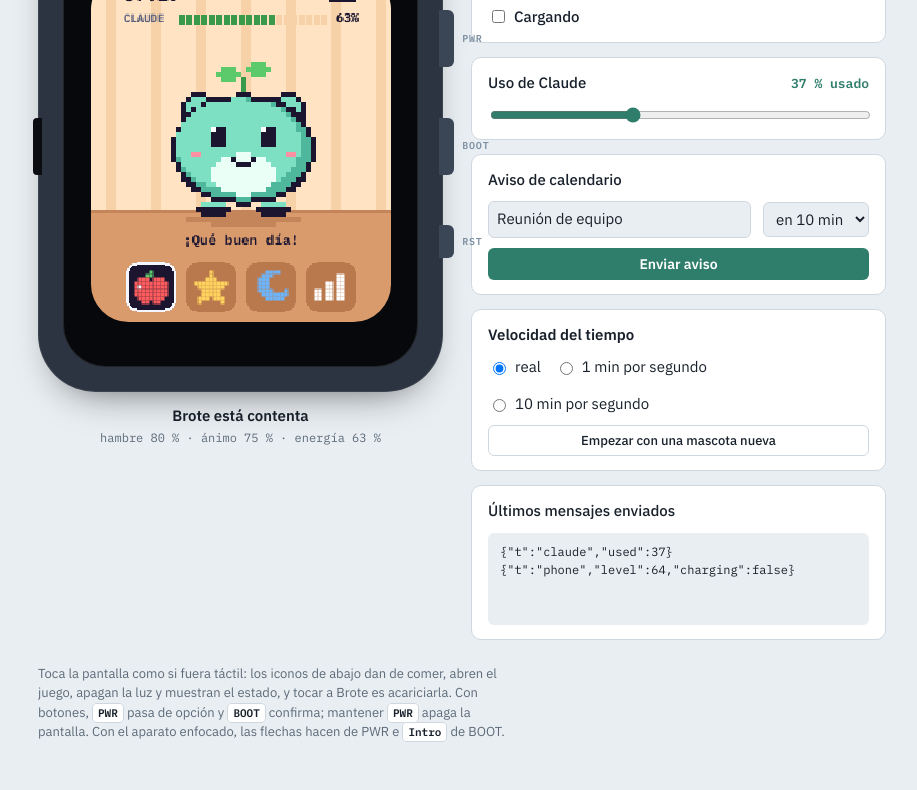
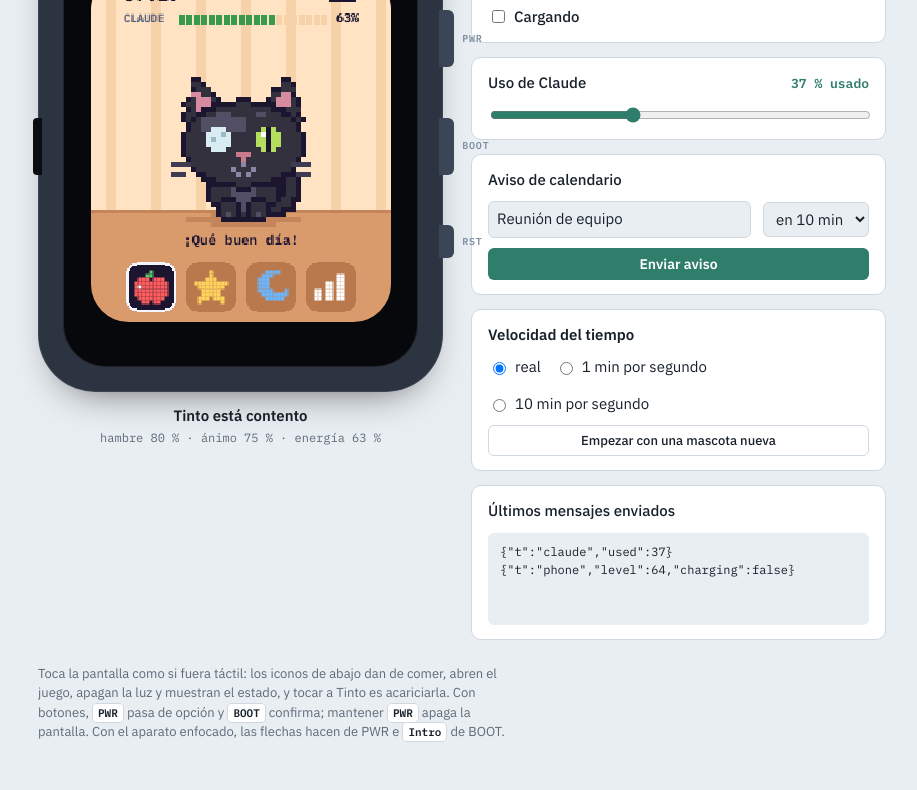
Before and after one commit to kagobio/tamagotchi, a plain HTML site: page simulador/simulador.html in a window 1280 px wide. Shown: the part 252-1042 px from the top of the page, without its empty margins (178-1095 px from the left). Drawn offline with Linux system fonts and the light colour scheme.

Commit message:
Make the pet Tinto, a black kitten
Redraws the pet from a photo: tall ears, a clouded left eye and a green
right eye. The status words are now masculine and the storage key changed.
Checked in headless Chromium in eight states.

Co-Authored-By: Claude Sonnet 5.5 <noreply@anthropic.com>
Claude-Session: https://claude.ai/code/session_012Cfa3ZTzZb3LsBA2LTJUaX

```diff
--- a/simulador/main.js
+++ b/simulador/main.js
@@ -2,7 +2,7 @@
 import * as Pet from "./pet.js";
 import { BAR, H, LANES, MENU, SLOTS, W, drawScreen } from "./draw.js";
 
-const KEY = "brote-v1";
+const KEY = "tinto-v1";
 const $ = (id) => document.getElementById(id);
 const canvas = $("screen");
 const ctx = canvas.getContext("2d");
--- a/simulador/simulador.html
+++ b/simulador/simulador.html
@@ -3,7 +3,7 @@
 <head>
 <meta charset="utf-8">
 <meta name="viewport" content="width=device-width, initial-scale=1">
-<title>Simulador de Brote</title>
+<title>Simulador de Tinto</title>
 <link rel="preconnect" href="https://fonts.googleapis.com">
 <link rel="stylesheet" href="https://fonts.googleapis.com/css2?family=IBM+Plex+Mono:wght@400;600;700&family=IBM+Plex+Sans:wght@400;500;600&family=Silkscreen&display=swap">
 <style>
@@ -79,7 +79,7 @@ kbd { font: 600 11px/1 var(--mono); padding: 2px 5px; border: 1px solid var(--li
 <body>
 <main>
   <header>
-    <h1>Simulador de Brote</h1>
+    <h1>Simulador de Tinto</h1>
     <p>La mascota tal como se verá en la placa ESP32-C6 con pantalla de 240 × 280. A la derecha están los datos que le mandará el programa del ordenador: cámbialos y mira cómo reacciona.</p>
   </header>
 
@@ -92,7 +92,7 @@ kbd { font: 600 11px/1 var(--mono); padding: 2px 5px; border: 1px solid var(--li
         <button class="side" id="boot" type="button" aria-label="Botón BOOT: confirmar"><span>BOOT</span></button>
         <button class="side" id="rst" type="button" aria-label="Botón RST: reiniciar la placa"><span>RST</span></button>
       </div>
-      <div class="readout"><strong id="state">Brote</strong><span id="needs"></span></div>
+      <div class="readout"><strong id="state">Tinto</strong><span id="needs"></span></div>
     </div>
 
     <section class="panel" aria-label="Datos del ordenador">
@@ -132,7 +132,7 @@ kbd { font: 600 11px/1 var(--mono); padding: 2px 5px; border: 1px solid var(--li
     </section>
   </div>
 
-  <p class="keys">Toca la pantalla como si fuera táctil: los iconos de abajo dan de comer, abren el juego, apagan la luz y muestran el estado, y tocar a Brote es acariciarla. Con botones, <kbd>PWR</kbd> pasa de opción y <kbd>BOOT</kbd> confirma; mantener <kbd>PWR</kbd> apaga la pantalla. Con el aparato enfocado, las flechas hacen de PWR e <kbd>Intro</kbd> de BOOT.</p>
+  <p class="keys">Toca la pantalla como si fuera táctil: los iconos de abajo dan de comer, abren el juego, apagan la luz y muestran el estado, y tocar a Tinto es acariciarla. Con botones, <kbd>PWR</kbd> pasa de opción y <kbd>BOOT</kbd> confirma; mantener <kbd>PWR</kbd> apaga la pantalla. Con el aparato enfocado, las flechas hacen de PWR e <kbd>Intro</kbd> de BOOT.</p>
 </main>
 <script>
 (() => {
@@ -141,7 +141,7 @@ const Pet = (() => {
 // La lógica de la mascota, sin nada de pantalla: estado, paso del tiempo, acciones y mensajes del ordenador.
 // Solo usa números y objetos sencillos para que pasarla al firmware de la placa sea mecánico.
 
-const NAME = "Brote";
+const NAME = "Tinto";
 
 // Cuánto tarda cada necesidad en vaciarse de 100 a 0, en segundos.
 const DRAIN = { fullness: 6 * 3600, mood: 8 * 3600 };
@@ -270,13 +270,13 @@ function dismiss(pet) {
 
 // Cómo se encuentra, de lo más urgente a lo menos.
 function feeling(pet) {
-  if (sleeping(pet)) return "dormida";
-  if (pet.fullness < LOW.fullness) return "hambrienta";
-  if (pet.phone && pet.phone.level <= LOW.phone && !pet.phone.charging) return "cansada";
-  if (energy(pet) <= LOW.energy) return "cansada";
+  if (sleeping(pet)) return "dormido";
+  if (pet.fullness < LOW.fullness) return "hambriento";
+  if (pet.phone && pet.phone.level <= LOW.phone && !pet.phone.charging) return "cansado";
+  if (energy(pet) <= LOW.energy) return "cansado";
   if (pet.mood < LOW.mood) return "triste";
-  if (pet.mood > 70 && pet.fullness > 50) return "contenta";
-  return "tranquila";
+  if (pet.mood > 70 && pet.fullness > 50) return "contento";
+  return "tranquilo";
 }
 
 // La frase corta que explica por qué está así.
@@ -289,7 +289,7 @@ function whisper(pet) {
   if (pet.mood < LOW.mood) return "¿Jugamos un rato?";
   const next = pet.events.find((event) => !event.rung);
   if (next) return `${next.title} en ${Math.max(1, Math.round((next.at - pet.now) / 60000))} min`;
-  return feeling(pet) === "contenta" ? "¡Qué buen día!" : "Aquí estoy";
+  return feeling(pet) === "contento" ? "¡Qué buen día!" : "Aquí estoy";
 }
 
 function age(pet) {
@@ -341,10 +341,16 @@ const LANES = [60, 120, 180];
 
 const C = {
   ink: "#1b1530",
-  body: "#7ee0c2",
-  shade: "#4fb89c",
-  belly: "#eafff6",
-  cheek: "#ff8fa3",
+  fur: "#34313f",
+  sheen: "#524e64",
+  rim: "#a19eba",
+  lid: "#8a86a3",
+  ear: "#d68ba0",
+  nose: "#c97b8c",
+  mouth: "#7a2e3f",
+  eyeG: "#b4de5e",
+  eyeW: "#d9ecf2",
+  eyeCloud: "#9cb9c7",
   white: "#ffffff",
   leaf: "#5cc96b",
   stem: "#3a9a4c",
@@ -420,79 +426,112 @@ function grid(ctx, ox, oy, unit) {
   return { rect, ellipse };
 }
 
-// La mascota: `x`, `ground` en píxeles de pantalla; `face` es cómo se encuentra.
+// Tinto: un gatito negro de orejas grandes, con el ojo izquierdo velado y el derecho verde, como en la foto.
+// `x`, `ground` en píxeles de pantalla; `face` es cómo se encuentra.
 function drawPet(ctx, { x, ground, unit = 4, t, face, anim = null, alarmed = false, night = false }) {
-  const g = grid(ctx, x, ground, unit);
-  const asleep = face === "dormida";
-  const bob = asleep ? Math.floor(t * 0.6) % 2 : Math.floor(t * 1.6) % 2;
-  const rx = 13 + bob;
-  const ry = 12 - bob;
-  const down = face === "triste" || face === "hambrienta" || face === "cansada";
+  const asleep = face === "dormido";
+  const down = face === "triste" || face === "hambriento" || face === "cansado";
   let lift = 0;
   let sway = 0;
   if (anim && anim.kind === "love") lift = Math.round(Math.abs(Math.sin(anim.t * 6)) * 3);
   else if (anim && anim.kind === "no") sway = Math.round(Math.sin(anim.t * 20));
-  else if (face === "contenta" && t % 3 < 0.5) lift = Math.round(Math.sin(((t % 3) / 0.5) * Math.PI) * 4);
+  else if (face === "contento" && t % 3 < 0.5) lift = Math.round(Math.sin(((t % 3) / 0.5) * Math.PI) * 4);
+
+  const floor = grid(ctx, x, ground, unit);
+  const g = grid(ctx, x, ground - lift * unit, unit);
+  // Negro sobre fondo oscuro no se ve: de noche el contorno es una luz clara.
+  const line = night ? C.rim : C.ink;
   const cx = sway;
-  const by = -3 - ry - lift;
-  const top = by - ry;
+  const bob = asleep ? Math.floor(t * 0.6) % 2 : Math.floor(t * 1.6) % 2;
+  const hy = -16 + bob + (asleep ? 2 : 0);
 
-  g.ellipse(0, 0, 11 - Math.min(3, lift), 1, night ? C.nightLine : C.floorLine);
+  floor.ellipse(0, 0, 11 - Math.min(3, lift), 1, night ? C.nightLine : C.floorLine);
+
+  const wag = asleep ? 0 : Math.round(Math.sin(t * 2.2) * 1.4);
+  const tail = [[6, -3], [8, -4], [9, -6], [9, -8], [9 + wag, -10]];
+  for (const [tx, ty] of tail) g.rect(cx + tx - 1, ty - 1, 4, 4, line);
+  for (const [tx, ty] of tail) g.rect(cx + tx, ty, 2, 2, C.fur);
+
+  g.ellipse(cx, -6, 7, 6, line);
+  g.ellipse(cx, -6, 6, 5, C.fur);
+  g.ellipse(cx, -5, 2, 3, C.sheen);
   for (const side of [-1, 1]) {
-    g.ellipse(cx + side * 6, -2 - lift, 3, 1, C.ink);
-    g.rect(cx + side * 6 - 2, -3 - lift, 5, 1, C.body);
+    g.ellipse(cx + side * 3, -2, 2, 2, line);
+    g.ellipse(cx + side * 3, -2, 1, 1, C.fur);
+    g.rect(cx + side * 3, -1, 1, 1, C.sheen);
   }
+
+  const lean = alarmed ? 0 : down || asleep ? 4 : 2;
+  const height = alarmed ? 9 : down || asleep ? 6 : 8;
+  const tri = (mid, base, half, rows, tilt, color) => {
+    for (let r = 0; r < rows; r++) {
+      const w = Math.max(1, Math.round(half * 2 * (1 - r / rows)) + 1);
+      g.rect(Math.round(mid + tilt * (r / rows)) - Math.floor(w / 2), base - r, w, 1, color);
+    }
+  };
   for (const side of [-1, 1]) {
-    g.ellipse(cx + side * 9, top + 3, 3, 3, C.ink);
-    g.ellipse(cx + side * 9, top + 3, 2, 2, C.body);
+    const mid = cx + side * 7;
+    tri(mid, hy - 5, 5, height + 1, side * lean, line);
+    tri(mid, hy - 5, 4, height, side * lean, C.fur);
+    if (!down && !asleep) tri(mid, hy - 6, 2, height - 3, side * lean, C.ear);
   }
-  const droop = down || asleep ? 2 : 0;
-  g.rect(cx, top - 3, 1, 4, C.stem);
-  g.ellipse(cx - 3, top - 4 + droop, 2, 1, C.leaf);
-  g.ellipse(cx + 3, top - 5 + droop, 2, 1, C.leaf);
 
-  g.ellipse(cx, by, rx, ry, C.ink);
-  g.ellipse(cx, by, rx - 1, ry - 1, C.shade);
-  g.ellipse(cx - 1, by - 1, rx - 2, ry - 2, C.body);
-  g.ellipse(cx, by + 5, 6, 4, C.belly);
+  g.ellipse(cx, hy, 12, 9, line);
+  g.ellipse(cx, hy, 11, 8, C.fur);
+  g.ellipse(cx - 4, hy - 4, 4, 2, C.sheen);
+  g.rect(cx + 3, hy - 6, 2, 1, C.sheen);
 
-  const ey = by - 3;
-  const happy = (anim && anim.kind === "love") || (face === "contenta" && lift > 0);
-  const blink = !asleep && t % 4 < 0.14;
+  const ey = hy - 1;
+  const happy = (anim && anim.kind === "love") || (face === "contento" && lift > 0);
+  const shut = asleep || t % 4 < 0.14;
   for (const side of [-1, 1]) {
     const ex = cx + side * 5;
-    if (asleep || blink) g.rect(ex - 1, ey + 1, 3, 1, C.ink);
+    if (shut) g.rect(ex - 2, ey + 1, 5, 1, C.lid);
     else if (happy) {
-      g.rect(ex - 1, ey + 1, 1, 1, C.ink);
-      g.rect(ex, ey, 1, 1, C.ink);
-      g.rect(ex + 1, ey + 1, 1, 1, C.ink);
-    } else if (face === "cansada") {
-      g.rect(ex - 1, ey, 3, 1, C.shade);
-      g.rect(ex - 1, ey + 1, 3, 2, C.ink);
+      g.rect(ex - 2, ey + 1, 1, 1, C.lid);
+      g.rect(ex - 1, ey, 3, 1, C.lid);
+      g.rect(ex + 2, ey + 1, 1, 1, C.lid);
     } else {
-      g.rect(ex - 1, ey - 1 - (alarmed ? 1 : 0), 3, 4 + (alarmed ? 1 : 0), C.ink);
-      g.rect(ex - 1, face === "hambrienta" ? ey + 1 : ey - 1, 1, 1, C.white);
-      if (face === "triste") g.rect(ex - side, ey - 3, 2, 1, C.ink);
+      const tired = face === "cansado";
+      const tall = alarmed ? 3 : tired ? 1 : 2;
+      const cy = tired ? ey + 1 : ey;
+      if (side < 0) {
+        g.ellipse(ex, cy, 2, tall, C.eyeW);
+        g.rect(ex - 1, cy, 1, 1, C.eyeCloud);
+        g.rect(ex + 1, cy - 1, 1, 1, C.eyeCloud);
+      } else {
+        g.ellipse(ex, cy, 2, tall, C.eyeG);
+        g.rect(ex, cy - tall, 1, tall * 2 + 1, C.ink);
+        g.rect(ex - 1, cy - 1, 1, 1, C.white);
+      }
     }
-    g.rect(cx + side * 9 + (side < 0 ? -1 : 0), by + 1, 2, 1, C.cheek);
   }
 
-  const my = by + 2;
-  const dots = (points) => points.forEach(([dx, dy]) => g.rect(cx + dx, my + dy, 1, 1, C.ink));
+  const ny = ey + 3;
+  g.rect(cx - 1, ny, 3, 1, C.nose);
+  g.rect(cx, ny + 1, 1, 1, C.nose);
+  const my = ny + 3;
+  const dots = (points) => points.forEach(([dx, dy]) => g.rect(cx + dx, my + dy, 1, 1, C.lid));
   const chewing = anim && anim.kind === "eat" && Math.floor(anim.t * 4) % 2 === 0;
-  const yawning = face === "cansada" && t % 6 < 1.2;
-  if (chewing || alarmed) {
-    g.rect(cx - 1, my, 3, 3, C.ink);
-    g.rect(cx, my + 2, 1, 1, C.red);
-  } else if (yawning) g.rect(cx - 2, my - 1, 4, 4, C.ink);
-  else if (asleep) g.rect(cx, my + 1, 1, 1, C.ink);
-  else if (anim && anim.kind === "eat") g.rect(cx - 1, my + 1, 3, 1, C.ink);
-  else if (face === "triste" || face === "hambrienta" || (anim && anim.kind === "no")) dots([[-2, 1], [-1, 0], [0, 0], [1, 0], [2, 1]]);
-  else if (face === "cansada") g.rect(cx - 1, my + 1, 3, 1, C.ink);
-  else dots([[-2, 0], [-1, 1], [0, 1], [1, 1], [2, 0]]);
+  const yawning = face === "cansado" && t % 6 < 1.2;
+  if (chewing || alarmed) g.rect(cx - 1, my - 1, 3, 3, C.mouth);
+  else if (yawning) {
+    g.rect(cx - 2, my - 1, 5, 4, C.mouth);
+    g.rect(cx - 1, my + 2, 3, 1, C.ear);
+  } else if (asleep) g.rect(cx, my, 1, 1, C.lid);
+  else if (anim && anim.kind === "eat") g.rect(cx - 1, my, 3, 1, C.lid);
+  else if (face === "triste" || face === "hambriento" || (anim && anim.kind === "no")) dots([[0, -1], [-2, 1], [-1, 0], [1, 0], [2, 1]]);
+  else if (face === "cansado") dots([[0, -1], [-1, 0], [0, 0], [1, 0]]);
+  else dots([[0, -1], [-2, 0], [-1, 1], [1, 1], [2, 0]]);
+  const whisker = night ? "#c9c6dc" : "#3f3b52";
+  for (const side of [-1, 1]) {
+    const from = side < 0 ? cx - 14 : cx + 10;
+    g.rect(from, my - 1, 4, 1, whisker);
+    g.rect(from + (side < 0 ? 0 : 1), my + 1, 3, 1, whisker);
+  }
 
   const sx = x + cx * unit;
-  const sy = ground + by * unit;
+  const sy = ground - lift * unit + hy * unit;
   if (anim && anim.kind === "eat") map(ctx, ICONS.comer, sx + 15 * unit, ground - 12 * unit, unit - 1, Math.min(8, Math.floor(anim.t / 0.55) * 2));
   if (anim && anim.kind === "love")
     [0, 1, 2].forEach((index) => {
@@ -504,16 +543,14 @@ function drawPet(ctx, { x, ground, unit = 4, t, face, anim = null, alarmed = fal
       const rise = ((t * 9 + index * 16) % 48) | 0;
       text(ctx, "z", sx + 12 * unit + index * 7, sy - 12 * unit - rise, { size: 11 + index * 3, color: C.blue, weight: 700 });
     });
-  if (face === "cansada" && !yawning) {
-    g.rect(cx + 12, by - 9 + (Math.floor(t * 2) % 3), 1, 2, C.blue);
-  }
-  if (face === "hambrienta" && !anim) {
-    box(ctx, sx + 13 * unit, sy - 23 * unit, 30, 30, 8, C.card);
-    map(ctx, ICONS.comer, sx + 13 * unit + 6, sy - 23 * unit + 6, 2);
+  if (face === "cansado" && !yawning) g.rect(cx + 12, hy - 6 + (Math.floor(t * 2) % 3), 1, 2, C.blue);
+  if (face === "hambriento" && !anim) {
+    box(ctx, sx + 12 * unit, sy - 21 * unit, 30, 30, 8, C.card);
+    map(ctx, ICONS.comer, sx + 12 * unit + 6, sy - 21 * unit + 6, 2);
   }
   if (alarmed) {
-    g.rect(cx - 16, top - 2, 2, 6, C.yellow);
-    g.rect(cx - 16, top + 5, 2, 2, C.yellow);
+    g.rect(cx - 17, hy - 12, 2, 6, C.yellow);
+    g.rect(cx - 17, hy - 5, 2, 2, C.yellow);
   }
 }
 
@@ -634,16 +671,16 @@ function game(ctx, { game: play, t }) {
   text(ctx, `★ ${play.caught}`, 28, 14, { size: 15, color: C.yellow, weight: 700 });
   text(ctx, `${Math.max(0, Math.ceil(GAME.seconds - play.t))} s`, 212, 14, { size: 15, color: C.card, align: "right", weight: 700 });
   for (const star of play.stars) map(ctx, ICONS.jugar, LANES[star.lane] - 13, 46 + star.y * 150, 3);
-  drawPet(ctx, { x: LANES[play.lane], ground: 244, unit: 2, t, face: "contenta", night: true });
+  drawPet(ctx, { x: LANES[play.lane], ground: 244, unit: 2, t, face: "contento", night: true });
   text(ctx, "toca un carril · PWR mueve", 120, 258, { size: 9, color: C.grey, align: "center" });
 }
 
 function result(ctx, { game: play, t }) {
   ctx.fillStyle = C.night;
   ctx.fillRect(0, 0, W, H);
-  drawPet(ctx, { x: 120, ground: 190, t, face: play.caught ? "contenta" : "triste", anim: play.caught ? { kind: "love", t } : null, night: true });
+  drawPet(ctx, { x: 120, ground: 190, t, face: play.caught ? "contento" : "triste", anim: play.caught ? { kind: "love", t } : null, night: true });
   text(ctx, play.caught === 1 ? "¡1 estrella!" : `¡${play.caught} estrellas!`, 120, 208, { size: 17, color: C.yellow, align: "center", weight: 700 });
-  text(ctx, play.caught ? "Brote está más contenta" : "Otra vez será", 120, 234, { size: 11, color: C.card, align: "center" });
+  text(ctx, play.caught ? "Tinto está más contento" : "Otra vez será", 120, 234, { size: 11, color: C.card, align: "center" });
 }
 
 function drawScreen(ctx, view) {
@@ -660,7 +697,7 @@ function drawScreen(ctx, view) {
 // Une la lógica (pet.js) y el dibujo (draw.js) con los botones, el táctil y el panel de pruebas.
 
 
-const KEY = "brote-v1";
+const KEY = "tinto-v1";
 const $ = (id) => document.getElementById(id);
 const canvas = $("screen");
 const ctx = canvas.getContext("2d");
```
Also changed, not shown: simulador/draw.js (+102 -65 lines), simulador/index.html (+4 -4 lines), simulador/pet.js (+8 -8 lines), README.md.
